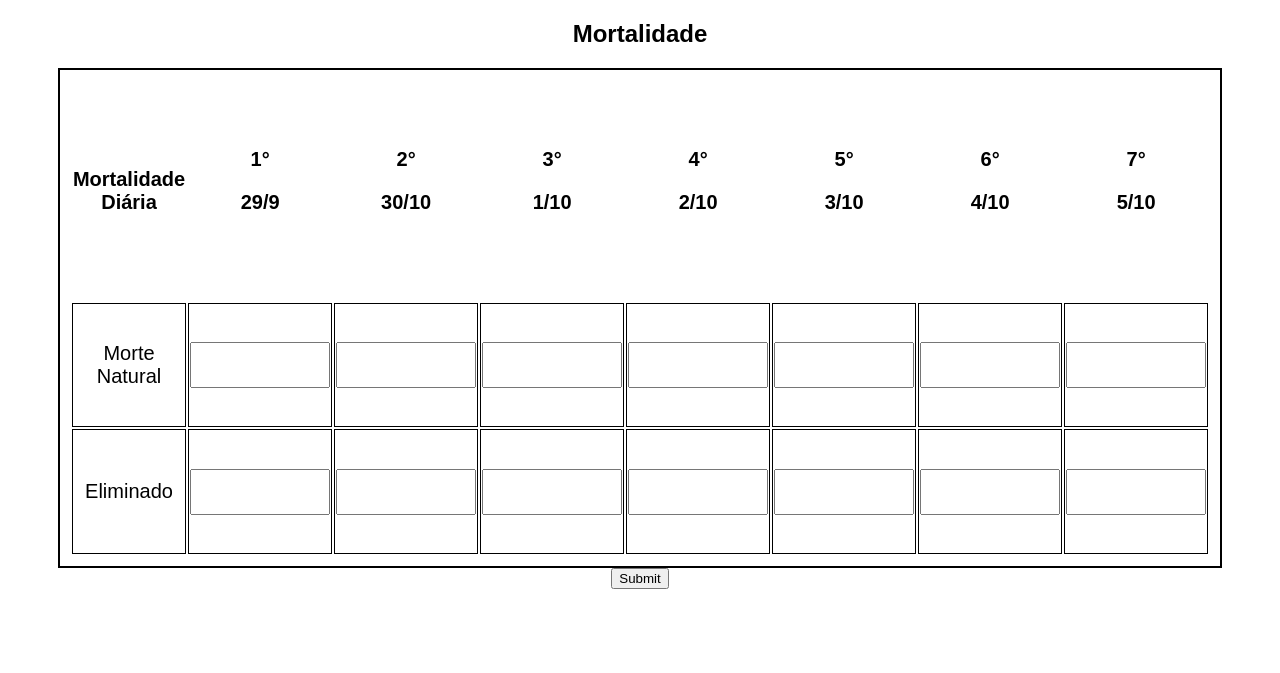
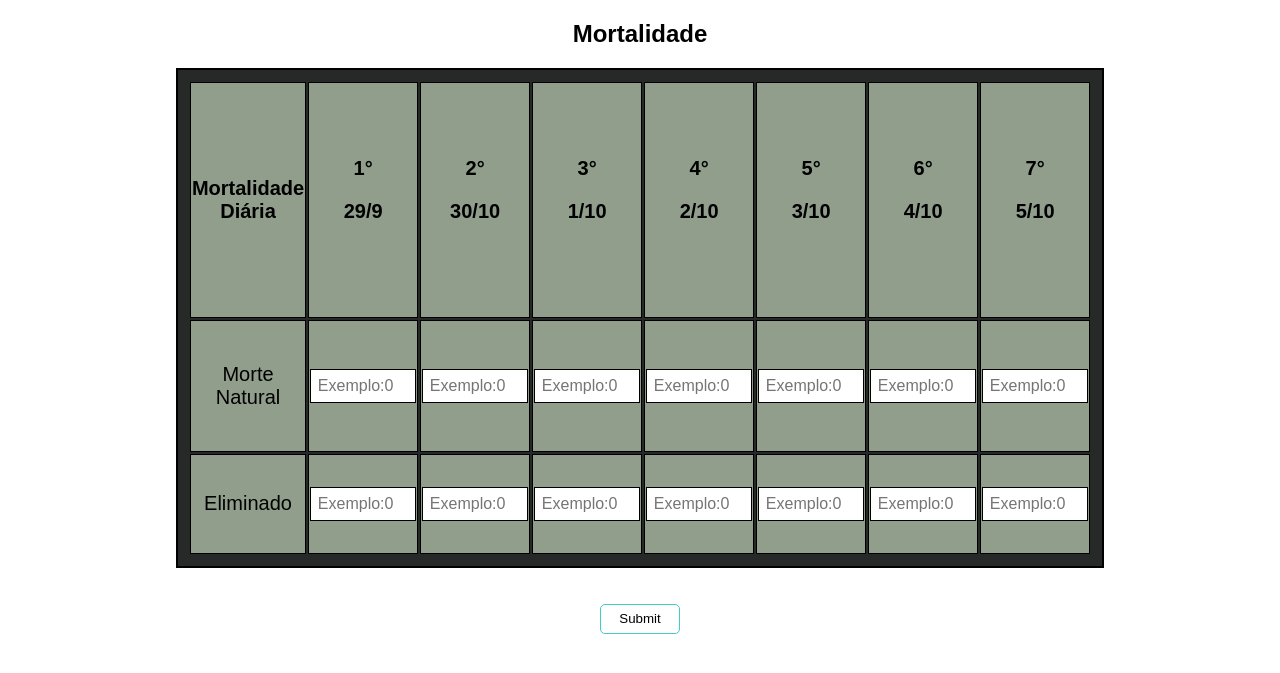
Before and after one commit to jjdariva/Black-softwares-hackaton, a PHP site: page /mortalidade/mortalidadepagina.php in a window 1280 px wide. Shown: the top 673 px of the page. Run offline with PHP 8.4, Linux system fonts and the light colour scheme.

Commit message:
css da tabela terminada

```diff
--- /dev/null
+++ b/mortalidade/cssmor.css
@@ -0,0 +1,45 @@
+body {
+  font-family: Arial;
+}
+table{
+  table-layout: auto;
+  border: 2px solid black;
+  margin: auto;
+  width: 700px;
+  height: 500px;
+  padding: 10px;
+  background:#272828
+}
+tr,td, th {
+  border: 1px solid black;
+  font-size: 20px;
+  background: #919e8c;
+}
+tr {
+  border:1px solid black;
+}
+.input{
+  text-align: center;
+  width: 100px;
+  height: 30px;
+  font: Calibri;
+  font-size: 16px;
+  border:1px solid black;
+}
+div{
+  text-align: center;
+}
+#botao{
+  margin:auto;
+  width: 80px;
+  height: 30px;
+  padding: 5px;
+  background-color: white;
+  border-radius: 5px;
+  border: 1px solid #41ccc5 ;
+}
+#botao:hover{
+  transition-property: background-color;
+  transition-duration: 0.2s;
+  background-color: #41ccc5;
+}
--- a/mortalidade/essecsspertencemortalidade.css
+++ /dev/null
@@ -1,26 +0,0 @@
-body {
-  font-family: Arial;
-}
-table{
-  table-layout: auto;
-  border: 2px solid black;
-  margin: auto;
-  width: 700px;
-  height: 500px;
-  padding: 10px;
-}
-tr,td {
-  border: 1px solid black;
-  font-size: 20px;
-}
-tr {
-  border:1px solid black;
-}
-.input{
-  height: 40px;
-  font: Calibri;
-  font-size: 10px;
-		}
-div{
-  text-align: center;
-  }
--- a/mortalidade/mortalidadepagina.php
+++ b/mortalidade/mortalidadepagina.php
@@ -3,12 +3,11 @@
 <head>
 	<meta charset="utf-8">
 	<title></title>
-		<link rel="stylesheet" type="text/css" href="essecsspertencemortalidade.css">
+		<link rel="stylesheet" type="text/css" href="cssmor.css">
 		<script>
 		function redirecionar() {
-			if (getElementsByTagName('input').value != null) {
-				sub
-			}
+			lol = document.getElementById('MN0').value
+			alert(lol)
 		}
 
 		function funcaoSemana() {
@@ -27,7 +26,6 @@
 				document.getElementById('DIA'+(i+2)).innerHTML = 3 + '/' + (mes + 2)
 				document.getElementById('DIA'+(i+3)).innerHTML = 4 + '/' + (mes + 2)
 				document.getElementById('DIA'+(i+4)).innerHTML = 5 + '/' + (mes + 2)
-				document.getElementById('DIA'+(i+5)).innerHTML = 6 + '/' + (mes + 2)
 				break
 
 			} else {
@@ -57,7 +55,7 @@
 			    <td>Morte Natural</td>
 			    <script>
 			    	for (var i = 0; i<7; i++) {
-document.write('<td><input class="input" type="number" id="MN'+i+'" name="MN'+i+'"></td>')
+document.write('<td><input class="input" type="number" id="MN'+i+'" name="MN'+i+'" placeholder="Exemplo:0"></td>')
 			    	}
 			    </script>
 			  </tr>
@@ -65,13 +63,14 @@
 			    <td>Eliminado</td>
 			    <script>
 			    for (var i = 0; i<7; i++) {
-document.write('<td><input class="input" type="number" id="ME'+i+'" name="ME'+i+'"></td>')
+document.write('<td><input class="input" type="number" id="ME'+i+'" name="ME'+i+'" placeholder="Exemplo:0"></td>')
 			    	}
 			    </script>
 			  </tr>
 		</table>
-	</form>
-		<input type="submit" name="salvar e sair">
+	</form><br><br>
+	<input type="submit" name="salvar e sair" id="botao" onclick="redirecionar()">
 	</div>
+
 </body>
 </html>
--- a/racao/racaostyle.css
+++ b/racao/racaostyle.css
@@ -7,7 +7,7 @@
 	border:2px solid black;
 	margin: auto;
 	width: 600px;
-	height: 200px;
+	height: 180px;
 	background: black;
 }
 th,td {
```
